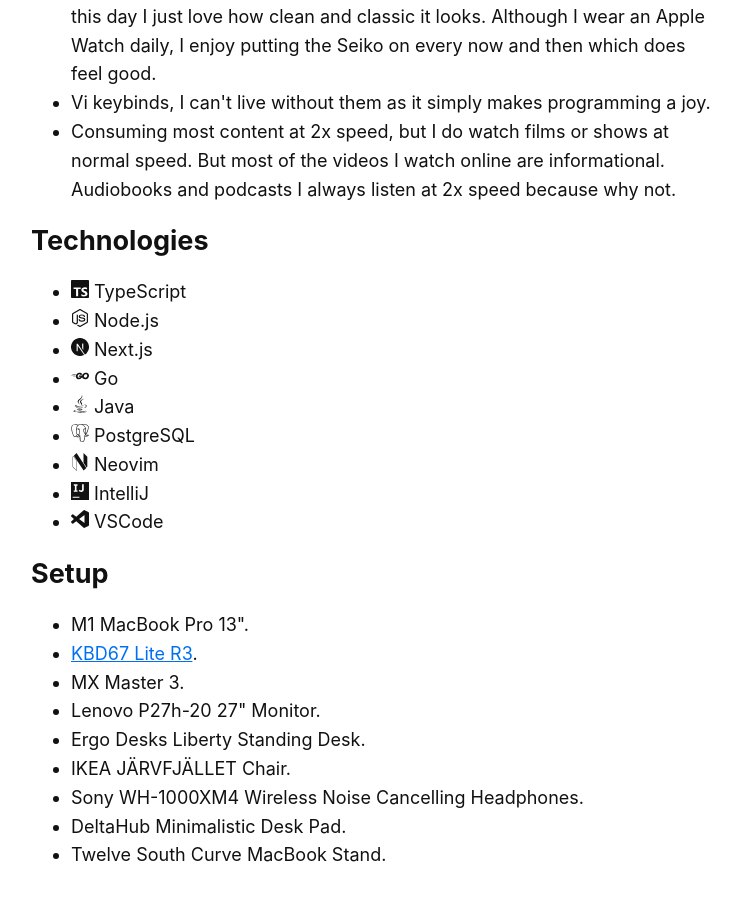
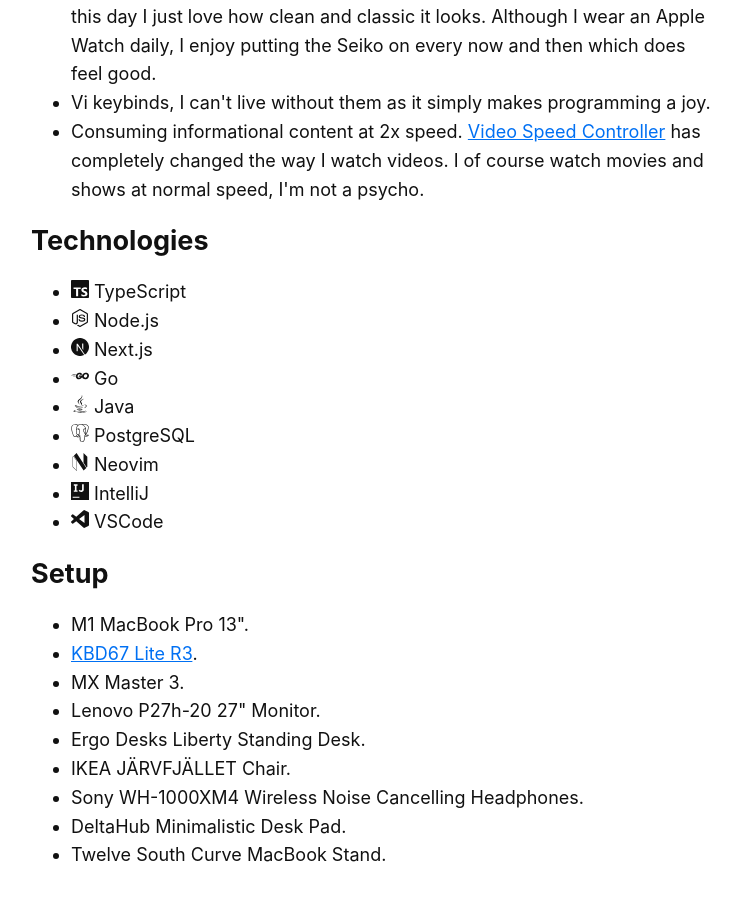
Before and after one commit to pzrsa/parsam.io, a Next.js app: page /about in a window 1280 px wide. Shown: the part 890-1790 px from the top of the page, without its empty margins (267-1007 px from the left). Built offline with nearby package versions, Linux system fonts and the light colour scheme.

Commit message:
update about thing

```diff
--- a/pages/about.tsx
+++ b/pages/about.tsx
@@ -121,10 +121,16 @@
             programming a joy.
           </li>
           <li>
-            Consuming most content at 2x speed, but I do watch films or shows at
-            normal speed. But most of the videos I watch online are
-            informational. Audiobooks and podcasts I always listen at 2x speed
-            because why not.
+            Consuming informational content at 2x speed.{" "}
+            <a
+              href="https://chrome.google.com/webstore/detail/video-speed-controller/nffaoalbilbmmfgbnbgppjihopabppdk?hl=en"
+              rel="prefetch noreferrer"
+              target="_blank"
+            >
+              Video Speed Controller
+            </a>{" "}
+            has completely changed the way I watch videos. I of course watch
+            movies and shows at normal speed, I&apos;m not a psycho.
           </li>
         </ul>
         <h2 className={utilStyles.headingLg}>Technologies</h2>
```
